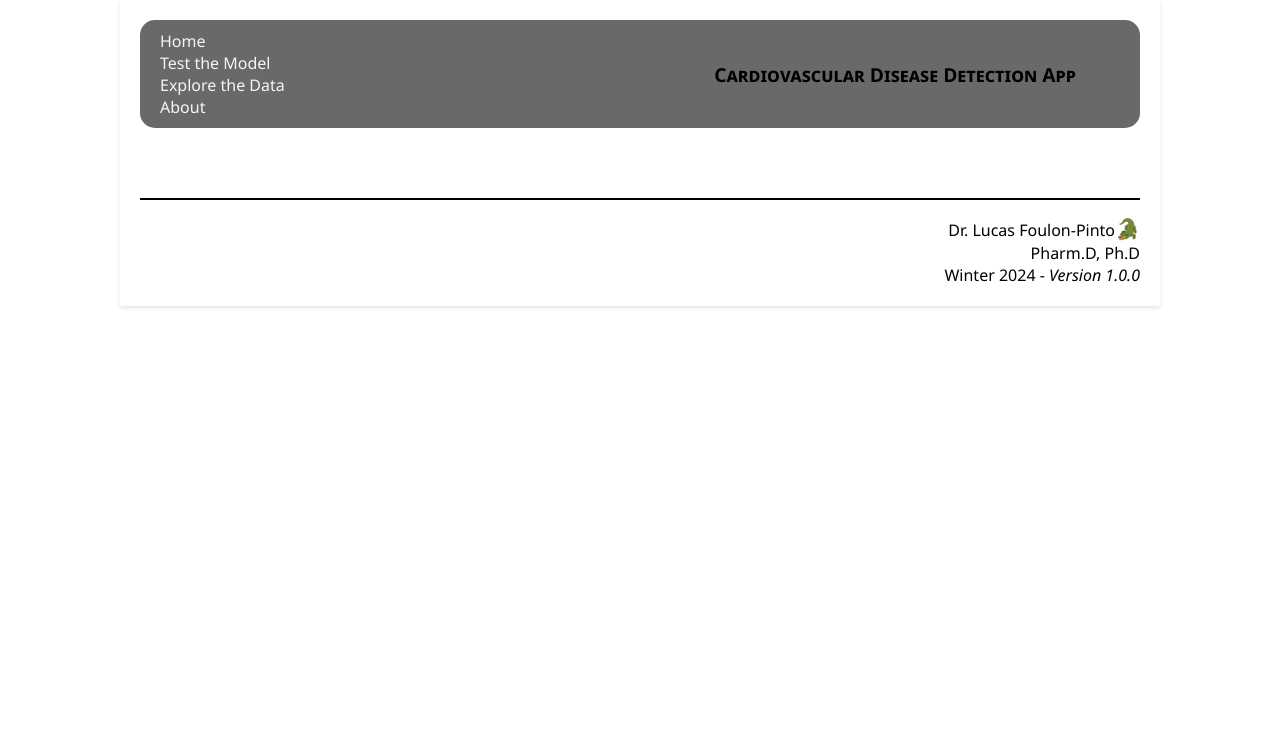
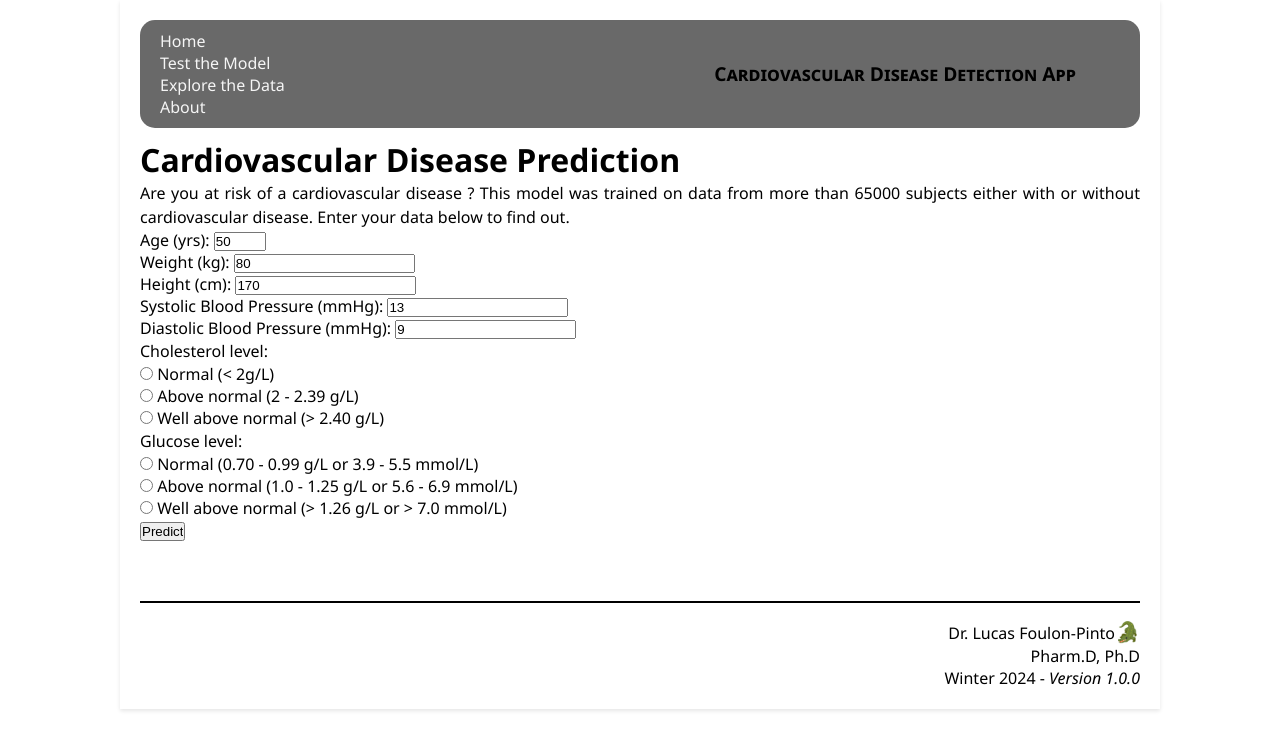
Before and after one commit to lucas-lfp/heart-shaped-box__Machine-Learning-SVM-classifier, a Flask app: page /ml in a window 1280 px wide. Shown: the top 750 px of the page. Run offline with Flask 3, Linux system fonts and the light colour scheme; parts of the project's set-up code (start-up, migrations or seed data) failed here and were passed over.

Commit message:
adds user input for ml

```diff
--- a/app_hsb/main.py
+++ b/app_hsb/main.py
@@ -1,8 +1,14 @@
-from flask import Flask, render_template, abort, url_for
+from flask import Flask, render_template, abort, url_for, request
 from viz_dicts import viz_data
 from utils import load_data, load_raw_data
+import joblib
+
 
 app = Flask(__name__, template_folder='templates')
+
+svm = joblib.load('hsb_svm.pkl')
+scaler = joblib.load('hsb_scaler.pkl')
+le = joblib.load('hsb_le.pkl')
 
 df = load_data()
 df_raw = load_raw_data()
@@ -27,9 +33,16 @@ def visualization(viz_id):
 
     return render_template("viz_base.html", **data)
 
-@app.route('/ml')
+@app.route('/ml', methods = ['GET', 'POST'])
 def ml():
-    return render_template("ml.html")
+    message = ''
+    input_age = 0
+    if request.method == 'POST':
+        message = 'Form submitted sucessfully!'
+        input_age = int(request.form.get('input_age', 50))
+        if input_age < 39:
+            message = "The model was trained on data from adults above 39 years old. Prediction may lose in accuracy for younger people."
+    return render_template("ml.html", message=message, input_age=input_age)
 
 @app.route('/about')
 def about():
--- a/app_hsb/static/hsb_app_style.css
+++ b/app_hsb/static/hsb_app_style.css
@@ -112,7 +112,7 @@ div {
 }
 
 .main img {
-    max-width: 100%; /* Ensures the image width does not exceed the width of .main */
+    max-width: 80%; /* Ensures the image width does not exceed the width of .main */
     height: auto; /* Keeps the image's aspect ratio intact */
     display: block; /* Removes any default inline spacing */
     margin: 0 auto; /* Optionally centers the image horizontally if it's smaller than .main */
@@ -181,3 +181,7 @@ th {
     list-style-type:square;
 
 }
+
+p {
+    line-height: 1.5;
+}
--- a/app_hsb/templates/ml.html
+++ b/app_hsb/templates/ml.html
@@ -1,6 +1,62 @@
 {% extends "base.html" %}
 
 {% block content %}
+<div>
+    <h1>Cardiovascular Disease Prediction</h1>
+    <p>
+    Are you at risk of a cardiovascular disease ? This model was trained
+    on data from more than 65000 subjects either with or without cardiovascular
+    disease. Enter your data below to find out.
+    </p>
+    <form action="{{ url_for('ml') }}" method="post">
+        <label for = "input_age">Age (yrs):</label>
+        <input type = "number" id = "input_age" name = "input_age" min = "18" max = "65" step = "1" value = "50">
+        <br>
+        <label for = "input_weight">Weight (kg):</label>
+        <input type = "number" id = "input_weight" name = "input_weight" value = "80">
+        <br>
+        <label for = "input_height">Height (cm):</label>
+        <input type = "number" id = "input_height" name = "input_height" value = "170">
+        <br>
+        <label for = "input_sbp">Systolic Blood Pressure (mmHg):</label>
+        <input type = "number" id = "input_sbp" name = "input_sbp" value = "13">
+        <br>
+        <label for = "input_dbp">Diastolic Blood Pressure (mmHg):</label>
+        <input type = "number" id = "input_dbp" name = "input_dbp" value = "9">
+        <br>
+        <p>Cholesterol level:</p>
+
+        <input type="radio" id="chol_1" name="input_cholesterol" value=1>
+        <label for="chol_1">Normal (< 2g/L)</label><br>
+
+        <input type="radio" id="chol_2" name="input_cholesterol" value=2>
+
+        <label for="chol_2">Above normal (2 - 2.39 g/L)</label><br>
+
+        <input type="radio" id="chol_3" name="input_cholesterol" value=3>
+        <label for="chol_3">Well above normal (> 2.40 g/L)</label><br>
+
+        <p>Glucose level:</p>
+
+        <input type="radio" id="gluc_1" name="input_gluc" value=1>
+        <label for="gluc_1">Normal (0.70 - 0.99 g/L or 3.9 - 5.5 mmol/L)</label><br>
+
+        <input type="radio" id="gluc_2" name="input_gluc" value=2>
+        <label for="gluc_2">Above normal (1.0 - 1.25 g/L or 5.6 - 6.9 mmol/L)</label><br>
+
+        <input type="radio" id="gluc_3" name="input_gluc" value=3>
+        <label for="gluc_3">Well above normal (> 1.26 g/L or > 7.0 mmol/L)</label><br>
+
+
+
+
+
+        <input type="submit" value="Predict">
+    </form>
+{% if message %}
+    <p>{{ message }}</p>
+{% endif %}
+</div>
 
 
 
--- a/app_hsb/viz_dicts.py
+++ b/app_hsb/viz_dicts.py
@@ -75,14 +75,17 @@ viz_data = {
             </table><br>""",
         "img": "age_fig.png",
         "analysis": f"""<p>
-                The variable <b>{age.name}</b> is not normally distributed and shows a left skew. The minimal age value found
-                in the original dataset was {np.min(df_raw['age'])/365.25:.1f} yo. There was {len(df_raw[df_raw['age']/365.25 < 32])}
-                individuals below 32 years old, and there no subject in the age group [32 - 38] yo. None
+                The minimal age value found
+                in the original dataset was <b>{np.min(df_raw['age'])/365.25:.1f}</b> years old. In this cohort, {len(df_raw[df_raw['age']/365.25 < 32])}
+                individuals were below 32 years old, and there was no subject in the age group [32 - 38] years old. None
                 of the subjects below 32 years old had cardiovascular disease, and they were considered outliers due to the existing age gap. It was decided to
-                take them out of the analysis. Consequently, the range for <b>{age.name}</b> is
+                take them out of the analysis.
+                </p>
+                <p>
+                Consequently, the range for <b>{age.name}</b> is
                 <b>[{np.min(df[age.name]):.0f} - {np.max(df[age.name]):.0f}]</b> years old.
                 The max age value is surprisingly low as cardiovascular diseases are common among older individuals,
-                the reason why no data from elderly patients were recorded is not known, but was probably a protocol requirement.
+                the reason why no data from elderly patients were recorded is not known, but probably was a protocol requirement.
             </p>
             <p>
                 The prevalence of CV diseases is known to increase with age, as it is the case in this cohort. The proportion of
```
